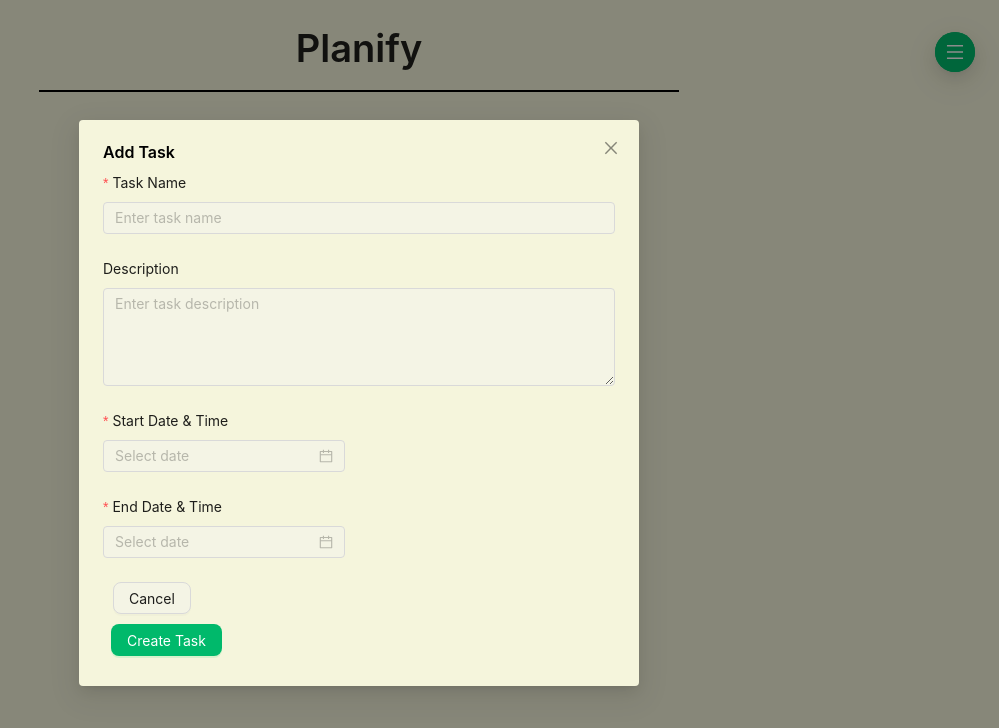
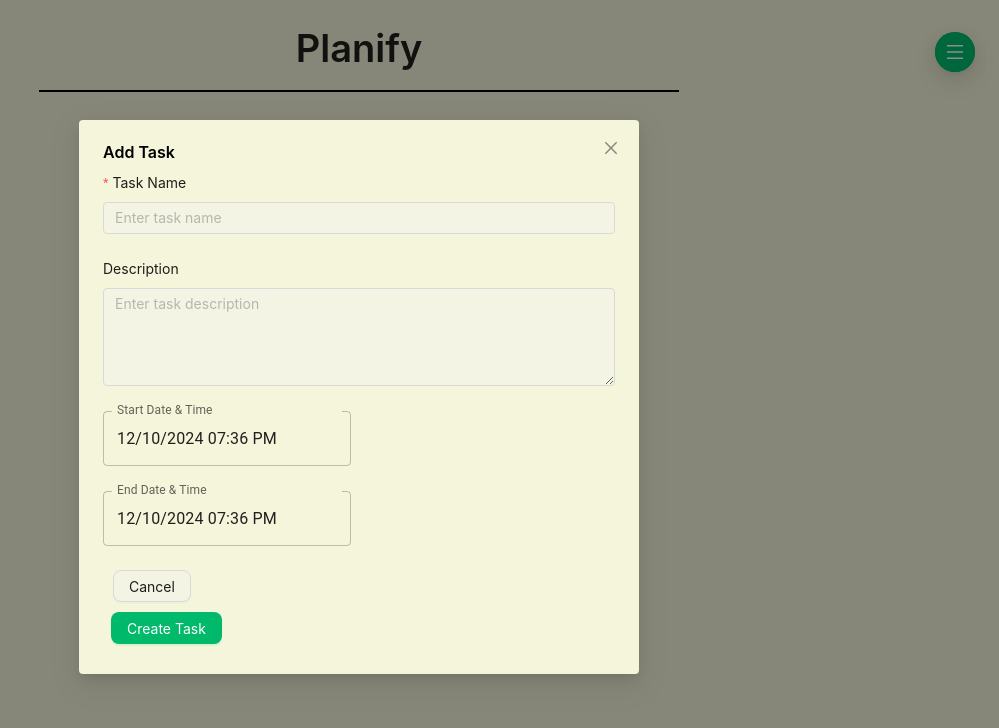
Before and after one commit to alibadawi25/Planify, a React (Create React App) app: page / in a window 1280 px wide. Both pictures are taken after a click on the button "Add a Task". Shown: the top 728 px of the page, without its empty margins (281-1280 px from the left). Built offline with nearby package versions, Linux system fonts and the light colour scheme.

Commit message:
Initial commit 3.0 best version yet

```diff
--- a/package.json
+++ b/package.json
@@ -4,10 +4,15 @@
   "private": true,
   "dependencies": {
     "@babel/plugin-proposal-private-property-in-object": "7.21.11",
+    "@emotion/react": "^11.14.0",
+    "@emotion/styled": "^11.14.0",
     "@fullcalendar/daygrid": "^6.1.15",
     "@fullcalendar/interaction": "^6.1.15",
     "@fullcalendar/react": "^6.1.15",
     "@fullcalendar/timegrid": "^6.1.15",
+    "@mui/icons-material": "^5.16.11",
+    "@mui/material": "^5.16.11",
+    "@mui/x-date-pickers": "^7.23.1",
     "antd": "^5.22.3",
     "cra-template": "1.2.0",
     "dayjs": "^1.11.13",
--- a/src/Body.css
+++ b/src/Body.css
@@ -399,3 +399,42 @@
       display: none;
     }
   }
+
+
+.css-1wy8uaa-MuiButtonBase-root-MuiPickersDay-root.Mui-selected:hover,.css-1e3wlyl-MuiButtonBase-root-MuiMenuItem-root-MuiMultiSectionDigitalClockSection-item.Mui-selected ,.css-23p0if-MuiButtonBase-root-MuiPickersDay-root.Mui-selected:hover ,.css-1wy8uaa-MuiButtonBase-root-MuiPickersDay-root.Mui-selected, .css-1aquho2-MuiTabs-indicator, .css-23p0if-MuiButtonBase-root-MuiPickersDay-root.Mui-selected, .css-umzx0k-MuiClock-pin, .css-d0vs79-MuiClockPointer-root{
+    background-color: #00b96b !important;
+}
+
+.css-o9k5xi-MuiInputBase-root-MuiOutlinedInput-root.Mui-focused .MuiOutlinedInput-notchedOutline{
+    border-color: #00b96b !important;
+}
+
+.css-f53ilk-MuiClockPointer-thumb{
+    background-color: #00b96b !important;
+    border: 16px solid #00b96b !important;
+}
+
+.css-12t0dn4-MuiClockPointer-thumb{
+    background-color: #F5F5DC !important;
+    border: 16px solid #00b96b !important;
+}
+.css-i4bv87-MuiSvgIcon-root{
+    fill: #00b96b !important;
+}
+
+.css-y0fr9s-MuiButtonBase-root-MuiTab-root.Mui-selected, .css-1e6y48t-MuiButtonBase-root-MuiButton-root, .css-1jy569b-MuiFormLabel-root-MuiInputLabel-root.Mui-focused{
+    color:#00b96b !important;
+}
+
+.css-4f0ona-MuiClock-clock{
+    background-color: rgba(58, 58, 18, 0.07) !important;
+}
+
+.css-1t1j96h-MuiPaper-root-MuiDialog-paper{
+    background-color: #F5F5DC !important;
+}
+
+::selection {
+    background-color:#00b96b;
+    color:#000000;
+}
--- a/src/TaskCreationModal.js
+++ b/src/TaskCreationModal.js
@@ -1,15 +1,22 @@
 import React from 'react';
-import { Modal, Form, Input, DatePicker, message } from 'antd';
+import { Modal, Form, Input, message } from 'antd';
+import { LocalizationProvider } from '@mui/x-date-pickers';
+import { DateTimePicker } from '@mui/x-date-pickers';
+import { AdapterDayjs } from '@mui/x-date-pickers/AdapterDayjs';
+import dayjs from 'dayjs';
+import { TextField } from '@mui/material';
 
 const TaskCreationModal = ({ isModalOpen, onClose, onTaskCreate }) => {
     const [form] = Form.useForm();
+    const [startDate, setStartDate] = React.useState(dayjs());
+    const [endDate, setEndDate] = React.useState(dayjs());
 
     const handleFinish = (values) => {
         const taskDetails = {
             taskName: values.taskName,
             description: values.description,
-            startDate: values.startDate.format('YYYY-MM-DD HH:mm'),
-            endDate: values.endDate.format('YYYY-MM-DD HH:mm'),
+            startDate: startDate.format('YYYY-MM-DD HH:mm'),
+            endDate: endDate.format('YYYY-MM-DD HH:mm'),
             completed: false,
         };
         onTaskCreate(taskDetails);
@@ -43,31 +50,69 @@ const TaskCreationModal = ({ isModalOpen, onClose, onTaskCreate }) => {
                 </Form.Item>
 
                 <Form.Item
-                    name="startDate"
-                    label="Start Date & Time"
                     rules={[{ required: true, message: 'Please select a start date!' }]}
                 >
-                    <DatePicker showTime format="YYYY-MM-DD HH:mm" inputReadOnly />
+                    <LocalizationProvider dateAdapter={AdapterDayjs}>
+                        <DateTimePicker
+                            label="Start Date & Time"
+                            value={startDate}
+                            onChange={setStartDate}
+                            renderInput={(params) => (
+                                <TextField
+                                    {...params}
+                                    sx={{
+                                        backgroundColor: '#f5f5f5',
+                                        borderColor: '#00b96b', // Green border color
+                                        color: '#333',
+                                        '& .MuiOutlinedInput-root': {
+                                            '& fieldset': {
+                                                borderColor: '#00b96b', // Green border
+                                            },
+                                            '&:hover fieldset': {
+                                                borderColor: '#00b96b', // Green border on hover
+                                            },
+                                            '&.Mui-focused fieldset': {
+                                                borderColor: '#00b96b', // Green border when focused
+                                            },
+                                        },
+                                    }}
+                                />
+                            )}
+                        />
+                    </LocalizationProvider>
                 </Form.Item>
+
                 <Form.Item
-                    name="endDate"
-                    label="End Date & Time"
-                    rules={[
-                        { required: true, message: 'Please select an end date!' },
-                        ({ getFieldValue }) => ({
-                            validator(_, value) {
-                                const startDate = getFieldValue('startDate');
-                                if (!value || value.isAfter(startDate)) {
-                                    return Promise.resolve();
-                                }
-                                return Promise.reject(
-                                    new Error('End date must be after the start date!')
-                                );
-                            },
-                        }),
-                    ]}
+                    rules={[{ required: true, message: 'Please select an end date!' }]}
                 >
-                    <DatePicker showTime format="YYYY-MM-DD HH:mm" inputReadOnly />
+                    <LocalizationProvider dateAdapter={AdapterDayjs}>
+                        <DateTimePicker
+                            label="End Date & Time"
+                            value={endDate}
+                            onChange={setEndDate}
+                            renderInput={(params) => (
+                                <TextField
+                                    {...params}
+                                    sx={{
+                                        backgroundColor: '#f5f5f5',
+                                        borderColor: '#00b96b', // Green border color
+                                        color: '#333',
+                                        '& .MuiOutlinedInput-root': {
+                                            '& fieldset': {
+                                                borderColor: '#00b96b', // Green border
+                                            },
+                                            '&:hover fieldset': {
+                                                borderColor: '#00b96b', // Green border on hover
+                                            },
+                                            '&.Mui-focused fieldset': {
+                                                borderColor: '#00b96b', // Green border when focused
+                                            },
+                                        },
+                                    }}
+                                />
+                            )}
+                        />
+                    </LocalizationProvider>
                 </Form.Item>
             </Form>
         </Modal>
```
Also changed, not shown: 1 other file (tests, documents, lock files or other folders).
